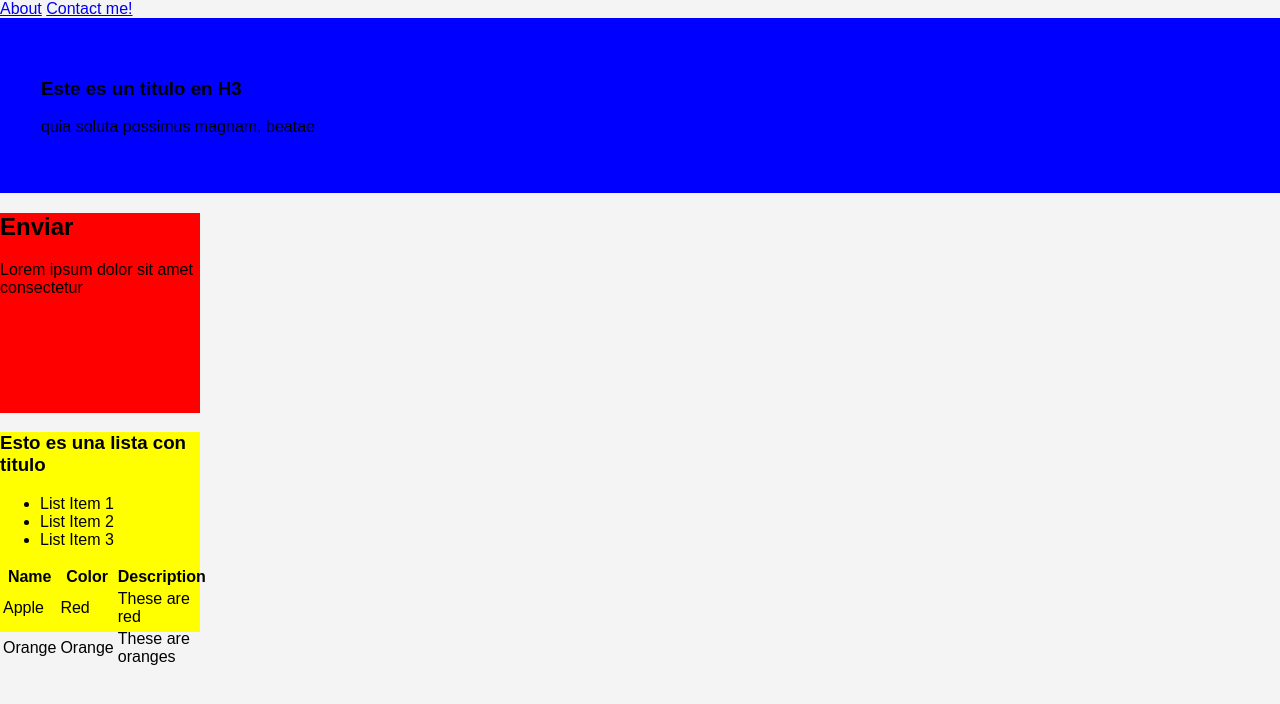
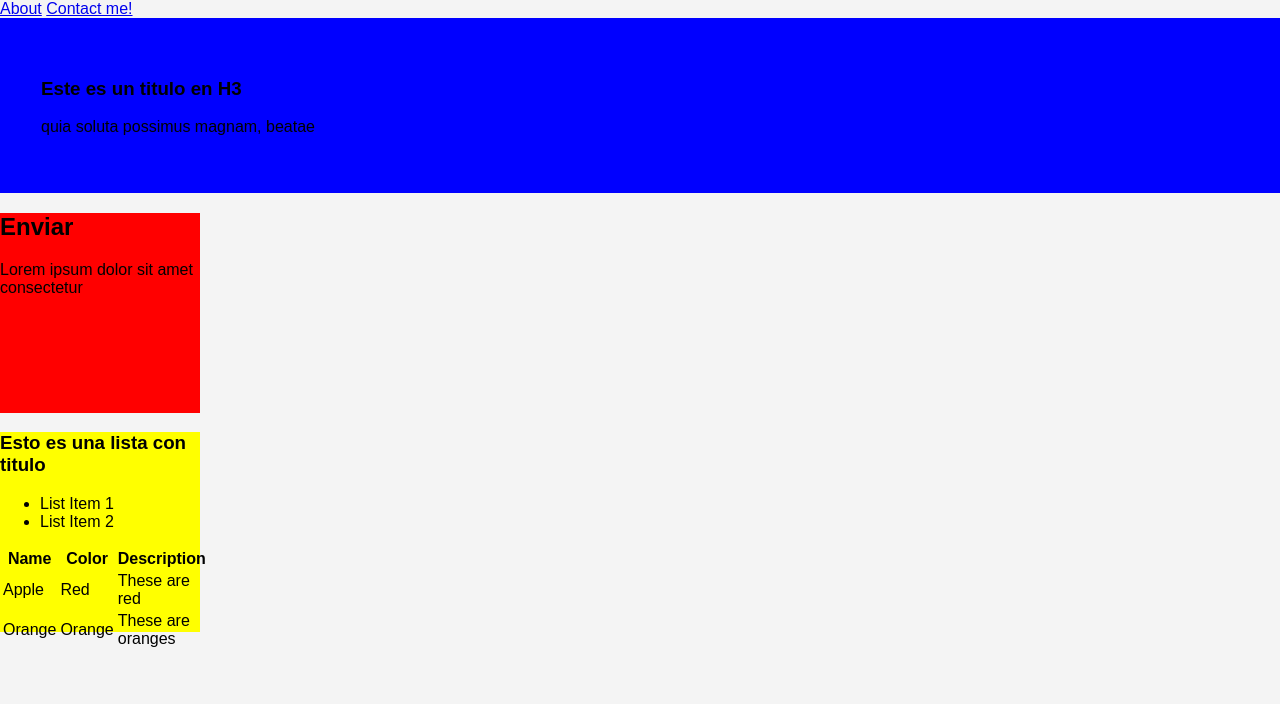
Before and after one commit to juanrebella/webHtml, a plain HTML site: page index.html in a window 1280 px wide. Drawn offline with Linux system fonts and the light colour scheme.

Commit message:
4th commit

```diff
--- a/index.html
+++ b/index.html
@@ -33,7 +33,6 @@
                         <ul>
                             <li>List Item 1</li>
                             <li>List Item 2</li>
-                            <li>List Item 3</li>
                         </ul>
 
 
```
